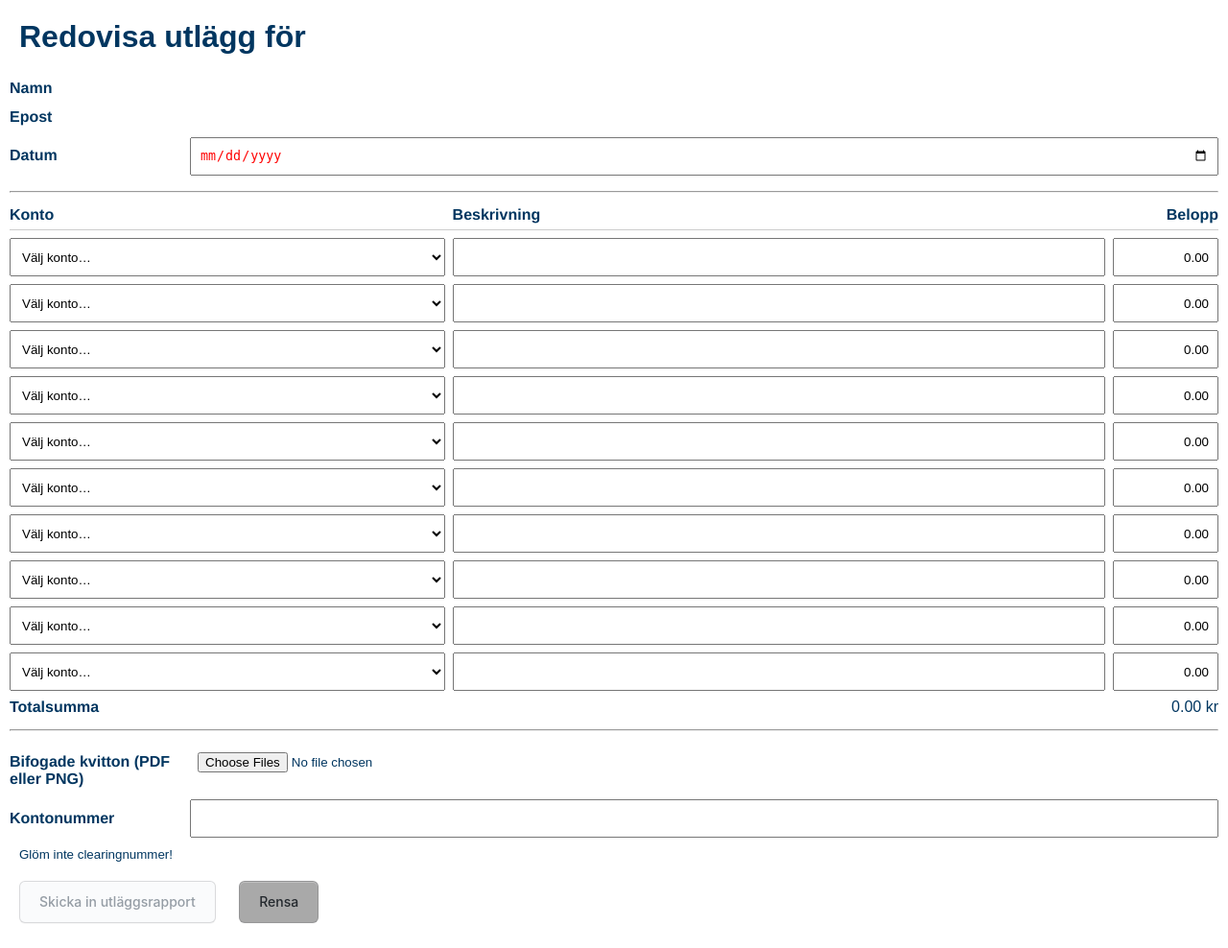
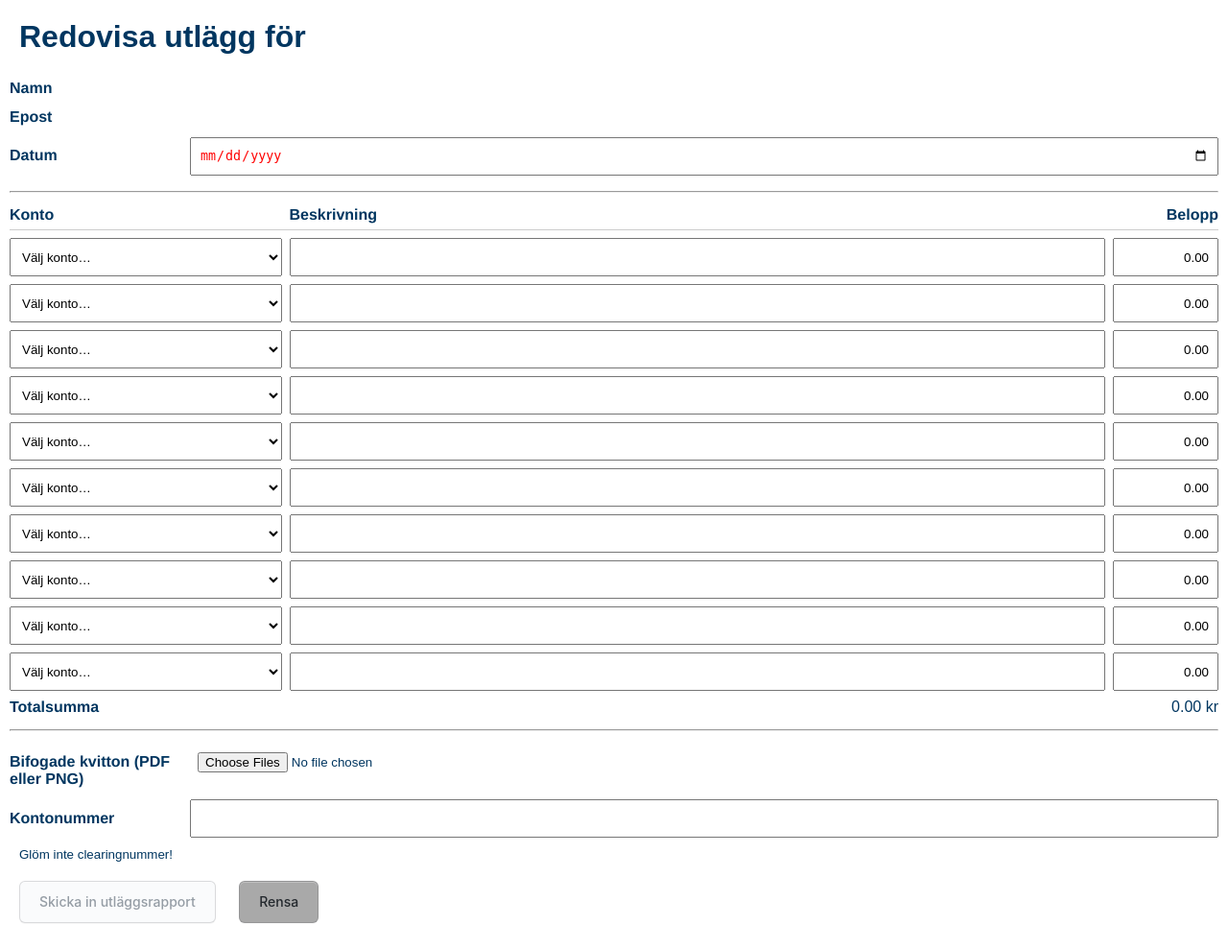
Before and after one commit to jschlyter/redovisa, a Python web app: template redovisa/templates/expense.j2 in a window 1280 px wide. Shown: the whole page at 96% size. Run offline with Jinja, Linux system fonts and the light colour scheme; the template is opened without the code that fills it, so the values that code supplies are empty.

Commit message:
Tweek column width

```diff
--- a/redovisa/static/redovisa.css
+++ b/redovisa/static/redovisa.css
@@ -55,7 +55,7 @@ div.sso_provider {
 .line-item,
 .total-row {
     display: grid;
-    grid-template-columns: 2fr 3fr 110px;
+    grid-template-columns: 1fr 3fr 110px;
     gap: 8px;
     align-items: center;
     padding: 4px 0;
```
